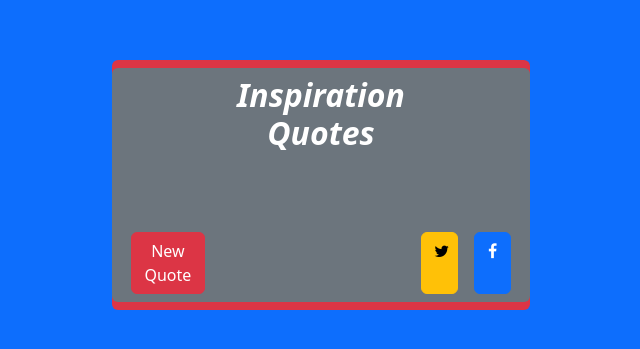
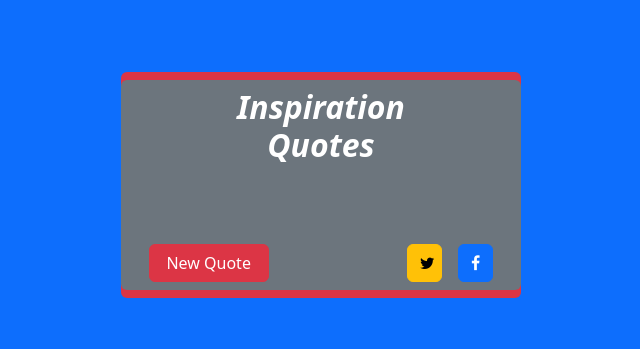
Before and after one commit to prasert73/Freecodecamp_random-quote-machine, a plain HTML site: page index.html in a window 1280 px wide. Shown: the part 215-564 px from the top of the page, without its empty margins (319-959 px from the left). Drawn offline with nearby package versions, Linux system fonts and the light colour scheme; no server answers.

Commit message:
more adjustment

```diff
--- a/index.html
+++ b/index.html
@@ -9,23 +9,24 @@
     <title>Random Quote Machine By Ole Lemon</title>
  </head>
  <body>
-<div class="container-fluid bg-primary vh-100 d-flex justify-content-center align-items-center">
-    <div class='col-md-4 rounded bg-danger py-2'>
+<div class="container-fluid vh-100 d-flex bg-primary justify-content-center align-items-center">
+    <div class='rounded bg-danger py-2' style="width:400px">
         <div id='quote-box' class="bg-secondary rounded text-white">
             <div  class="row justify-content-center">
-                <div class='col-md-6 py-2'><h2 class="fw-bold fst-italic text-center">Inspiration Quotes</h1></div>
+                <div class='col-6 py-2'><h2 class="fw-bold fst-italic text-center">Inspiration Quotes</h1></div>
             </div>
             <div class="row justify-content-center">
-                <div class='col-md-6 py-2'><p id='text' class='fs-6 text-start'></p></div>
+                <div class='col-10 py-2'><p id='text' class='fs-6 text-start'></p></div>
             </div>
             <div class="row justify-content-center">
-                <div class='col-md-6 py-2'><h6 id='author' class="fs-6 text-end"></h6></div>
+                <div class='col-8 py-2'><h6 id='author' class="fs-6 fst-italic text-end"></h6></div>
+
             </div>
             <div class="row justify-content-center">
-                <button onClick="getNewQuote();" class='col-md-2 btn btn-danger m-2' id='new-quote'>New Quote</button>
-                <a class="col-md-5 m-2"></a>
-                <a target='_blank' class='col-md-1 btn btn-warning m-2' id="tweet-quote"><i class="fa fa-twitter"></i></a>
-                <a target='_blank' class='col-md-1 btn btn-primary m-2' id="fb-quote"><i class="fa fa-facebook"></i></a>
+                <button onClick="getNewQuote();" style='width: 120px' class='btn btn-danger m-2 fs-6' id='new-quote'>New Quote</button>
+                <a class="col-3 m-2"></a>
+                <a target='_blank' class='col-1 btn btn-warning m-2' id="tweet-quote"><i class="fa fa-twitter"></i></a>
+                <a target='_blank' class='col-1 btn btn-primary m-2' id="fb-quote"><i class="fa fa-facebook"></i></a>
             </div>
        </div>
     </div>
```
